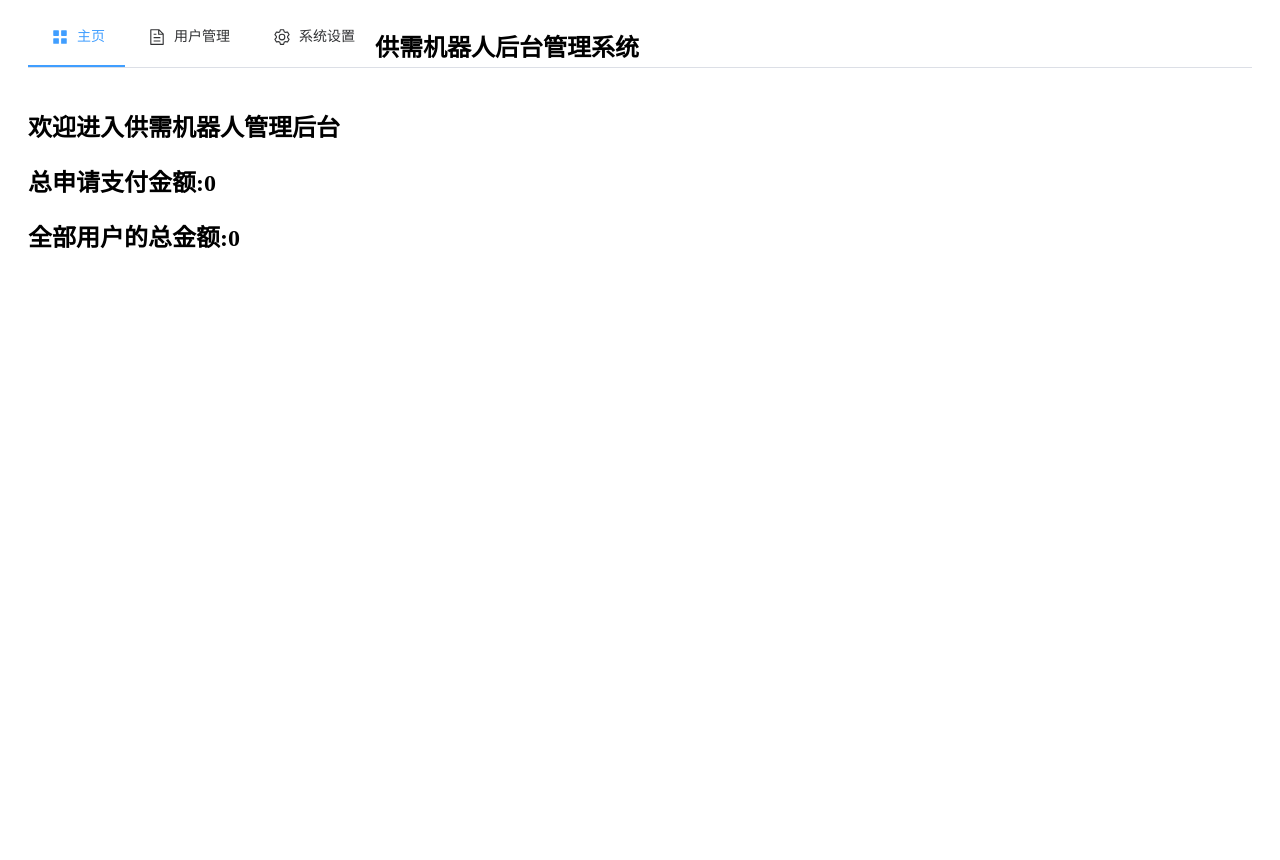
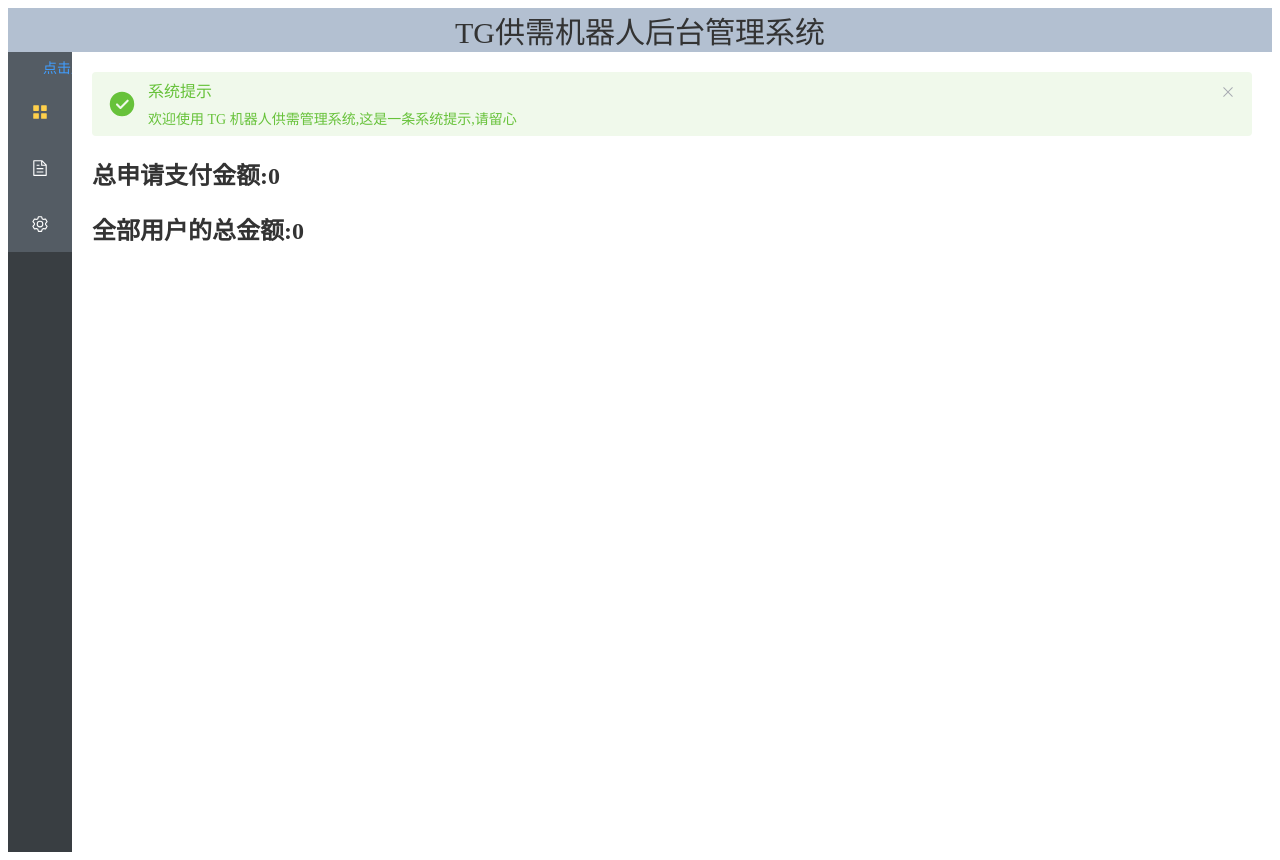
Before and after one commit to WhaleFell/vue3-myself-template, a Vue app: page /#/main in a window 1280 px wide. Before the commit the page ends 800 px from the top, so only its background shows below. Built offline with nearby package versions, Linux system fonts and the light colour scheme; no server answers.

Commit message:
✨ feat: new navitave

```diff
--- a/components.d.ts
+++ b/components.d.ts
@@ -8,10 +8,12 @@ export {}
 declare module 'vue' {
   export interface GlobalComponents {
     Aside: typeof import('./src/components/Aside.vue')['default']
+    DashBoard: typeof import('./src/components/DashBoard.vue')['default']
+    ElAlert: typeof import('element-plus/es')['ElAlert']
+    ElAside: typeof import('element-plus/es')['ElAside']
     ElAutoResizer: typeof import('element-plus/es')['ElAutoResizer']
     ElButton: typeof import('element-plus/es')['ElButton']
     ElContainer: typeof import('element-plus/es')['ElContainer']
-    ElEmpty: typeof import('element-plus/es')['ElEmpty']
     ElForm: typeof import('element-plus/es')['ElForm']
     ElFormItem: typeof import('element-plus/es')['ElFormItem']
     ElHeader: typeof import('element-plus/es')['ElHeader']
--- a/src/App.vue
+++ b/src/App.vue
@@ -1,16 +1,9 @@
 <template>
-  <el-container>
-    <el-header>
-      <Aside></Aside>
-    </el-header>
-    <el-main>
-      <RouterView></RouterView>
-    </el-main>
-  </el-container>
+  <DashBoard></DashBoard>
 </template>
 
 <script setup lang="ts">
-import Aside from './components/Aside.vue'
+import DashBoard from './components/DashBoard.vue'
 </script>
 
 <style scoped></style>
--- /dev/null
+++ b/src/apiModel.ts
@@ -0,0 +1,52 @@
+export interface Pay {
+  id: number
+  amount: number
+  status: number
+  pay_at: Date
+  user_id: string
+  trade_id: string
+}
+
+export interface Msg {
+  id: number
+  send_at: Date
+  user_id: string
+  content: string
+}
+
+export interface User {
+  id: number
+  amount: number
+  create_at: Date
+  user_id: string
+  username: string
+  count: number
+  pays: Pay[]
+  msgs: Msg[]
+}
+
+// {
+//   "admin_password": "admin",
+//   "provide_desc": "\n项目名称：\n项目介绍：\n价格：\n联系人：\n频道：【选填/没频道可以不填】\n",
+//   "require_desc": "\n需求：\n预算：\n联系人：\n频道：【选填/没频道可以不填】\n",
+//   "send_content": "\n【用户内容】\n\n该用户累计发布 【发表次数】 次，当前时间：【当前时间】\n",
+//   "channel_ids": "-1001858197255,",
+//   "usdt_token": "TTV9EnFgcZ8WXvE3YPqwz4VYoQzzLLLLLL",
+//   "description": "\n发布规则 付费广告 消耗 【每次消耗的USDT】 USDT\n\n发布付费广告严格要求如下\n1：行数限制15行内【超过百分百不通过】\n2：禁止发布虚假内容，禁止诈骗欺骗用户🚫\n3：无需备注累计广告次数，机器人会自动统计\n\n请编写好广告词，点击下方【📝自助发布】\n\n供给频道： https://t.me/gcccaasas\n",
+//   "once_cost": 2,
+//   "ban_words": "做爱,死,数学,地理,生物,幼女,黄颖宝,蔡徐坤,陈立农,鸡巴",
+//   "multiple": 1
+// }
+
+export interface Config {
+  admin_password: string
+  provide_desc: string
+  require_desc: string
+  send_content: string
+  channel_ids: string
+  usdt_token: string
+  description: string
+  once_cost: number
+  ban_words: string
+  multiple: number
+}
--- a/src/apis.ts
+++ b/src/apis.ts
@@ -1,6 +1,8 @@
 import type { AxiosInstance } from "axios";
 import axios from "axios";
 
+// 全局设置 axios 发送请求带上cookie
+axios.defaults.withCredentials = true
 import { ElMessage } from 'element-plus'
 
 
@@ -18,6 +20,16 @@ export const service: AxiosInstance = axios.create({
   headers: { "Content-Type": "application/json;charset=UTF-8" }
 });
 
+
+// // 添加请求拦截器
+// service.interceptors.request.use(function (config) {
+//   // 在发送请求之前做些什么
+//   // 检测是否
+//   return config;
+// }, function (error) {
+//   // 对请求错误做些什么
+//   return Promise.reject(error);
+// });
 
 // Add a response interceptor
 service.interceptors.response.use(function (response) {
--- a/src/components/Aside.vue
+++ b/src/components/Aside.vue
@@ -1,42 +1,51 @@
 <template>
-  <el-menu default-active="1" class="el-menu-demo" mode="horizontal">
-    <router-link :to="{ name: 'main' }" custom v-slot="{ navigate }">
-      <el-menu-item index="1" @click="skip(navigate)">
+  <el-menu
+    default-active="1"
+    mode="vertical"
+    background-color="#545c64"
+    text-color="#fff"
+    active-text-color="#ffd04b"
+    unique-opened
+    router
+    :collapse="isCollapse"
+  >
+    <el-button
+      type="primary"
+      @click="isC"
+      round
+      text
+      :icon="!isCollapse ? 'el-icon-s-fold' : 'el-icon-s-unfold'"
+    >
+      {{ isCollapse ? '点击展开' : '点击收起' }}
+    </el-button>
+    <el-menu-item index="1" :route="{ name: 'main' }">
       <el-icon><icon-menu /></el-icon>
       <span class="link">主页</span>
     </el-menu-item>
-    </router-link>
 
-    <router-link :to="{ name: 'users' }" custom v-slot="{ navigate }">
-      <el-menu-item index="2" @click="skip(navigate)">
+    <el-menu-item index="2" :route="{ name: 'users' }">
       <el-icon>
         <document />
       </el-icon>
       <span>用户管理</span>
     </el-menu-item>
-    </router-link>
 
-    <router-link :to="{ name: 'setting' }" custom v-slot="{ navigate }">
-      <el-menu-item index="3" @click="skip(navigate)">
+    <el-menu-item index="3" :route="{ name: 'setting' }">
       <el-icon>
         <setting />
       </el-icon>
       <span>系统设置</span>
     </el-menu-item>
-    </router-link>
-
-    <h2>供需机器人后台管理系统</h2>
   </el-menu>
 </template>
 
 <script setup lang="ts">
+import { ref } from 'vue'
 import { Document, Menu as IconMenu, Setting } from '@element-plus/icons-vue'
-import { NavigationFailure } from 'vue-router'
+const isCollapse = ref(true)
 
-const skip = (
-  navigate: (e?: MouseEvent | undefined) => Promise<void | NavigationFailure>
-) => {
-  navigate()
+const isC = () => {
+  isCollapse.value = !isCollapse.value
 }
 </script>
 
--- /dev/null
+++ b/src/components/DashBoard.vue
@@ -0,0 +1,62 @@
+<template>
+  <el-container>
+    <el-header class="header" style="height: auto">
+      <span style="text-align: center; font-size: 30px"
+        >TG供需机器人后台管理系统</span
+      >
+    </el-header>
+    <el-container>
+      <el-aside style="width: auto">
+        <Aside></Aside>
+      </el-aside>
+      <el-main>
+        <RouterView></RouterView>
+      </el-main>
+    </el-container>
+  </el-container>
+</template>
+
+<script setup lang="ts">
+import Aside from '../components/Aside.vue'
+</script>
+
+<style scoped>
+.header {
+  text-align: center;
+}
+
+.el-header {
+  background: #b3c0d1;
+  color: #333;
+  padding: 0 !important;
+}
+
+.el-aside {
+  background: #393e42;
+  color: #333;
+  height: 100vh;
+}
+.el-menu {
+  border-right-width: 0;
+}
+.el-main {
+  color: #333;
+}
+.el-menu-vertical:not(.el-menu--collapse) {
+  width: 240px;
+}
+.box_bgd {
+  width: 60px;
+  height: 60px;
+  display: flex;
+  align-items: center;
+  justify-content: center;
+  cursor: pointer;
+}
+.box_bgd i {
+  font-size: 20px;
+}
+.box_bgd:hover {
+  background: rgb(203, 215, 230);
+}
+</style>
--- a/src/components/Main.vue
+++ b/src/components/Main.vue
@@ -1,5 +1,10 @@
 <template>
-  <h1>欢迎进入供需机器人管理后台</h1>
+  <ElAlert show-icon type="success" closable>
+    <template #title> 系统提示 </template>
+    <template #default>
+      欢迎使用 TG 机器人供需管理系统,这是一条系统提示,请留心
+    </template>
+  </ElAlert>
   <h2>总申请支付金额:{{ pay_total_amount }}</h2>
   <h2>全部用户的总金额:{{ user_total_amount }}</h2>
 </template>
--- a/src/components/SettingPage.vue
+++ b/src/components/SettingPage.vue
@@ -1,7 +1,7 @@
 <template>
   <ElText>
-    可使用以下关键字代替: 【每次消耗的USDT】 【发表次数】 【当前时间】
-    【用户内容】
+    可使用以下关键字代替: 【普通供需消耗USDT】 【图文供需消耗USDT】 【发表次数】
+    【当前时间】【用户内容】
   </ElText>
   <ElForm :model="FormConfig" label-position="top">
     <el-form-item label="管理员密码">
@@ -45,32 +45,7 @@
 <script setup lang="ts">
 import { ref, onMounted } from 'vue'
 import { service } from '../apis'
-
-// {
-//   "admin_password": "admin",
-//   "provide_desc": "\n项目名称：\n项目介绍：\n价格：\n联系人：\n频道：【选填/没频道可以不填】\n",
-//   "require_desc": "\n需求：\n预算：\n联系人：\n频道：【选填/没频道可以不填】\n",
-//   "send_content": "\n【用户内容】\n\n该用户累计发布 【发表次数】 次，当前时间：【当前时间】\n",
-//   "channel_ids": "-1001858197255,",
-//   "usdt_token": "TTV9EnFgcZ8WXvE3YPqwz4VYoQzzLLLLLL",
-//   "description": "\n发布规则 付费广告 消耗 【每次消耗的USDT】 USDT\n\n发布付费广告严格要求如下\n1：行数限制15行内【超过百分百不通过】\n2：禁止发布虚假内容，禁止诈骗欺骗用户🚫\n3：无需备注累计广告次数，机器人会自动统计\n\n请编写好广告词，点击下方【📝自助发布】\n\n供给频道： https://t.me/gcccaasas\n",
-//   "once_cost": 2,
-//   "ban_words": "做爱,死,数学,地理,生物,幼女,黄颖宝,蔡徐坤,陈立农,鸡巴",
-//   "multiple": 1
-// }
-
-interface Config {
-  admin_password: string
-  provide_desc: string
-  require_desc: string
-  send_content: string
-  channel_ids: string
-  usdt_token: string
-  description: string
-  once_cost: number
-  ban_words: string
-  multiple: number
-}
+import { Config } from '../apiModel'
 
 let FormConfig = ref<Config>({
   admin_password: 'admin',
@@ -81,7 +56,7 @@ let FormConfig = ref<Config>({
   usdt_token: 'string',
   description: 'string',
   once_cost: 0,
-  ban_words: '是滴,2121',
+  ban_words: '担保,供需',
   multiple: 1,
 })
 
--- a/src/router/routes.ts
+++ b/src/router/routes.ts
@@ -33,7 +33,7 @@ const routes: RouteRecordRaw[] = [
   {
     path: '/:pathMatch(.*)*',
     name: '404',
-    component: () => import('../components/NotFound.vue'),
+    component: () => import('../components/Main.vue'),
     meta: {
       title: "404"
     }
```
Also changed, not shown: src/components/Users.vue (+1 -27 lines), 1 other file (tests, documents, lock files or other folders). Lines whose indentation alone changed are shown as unchanged.
